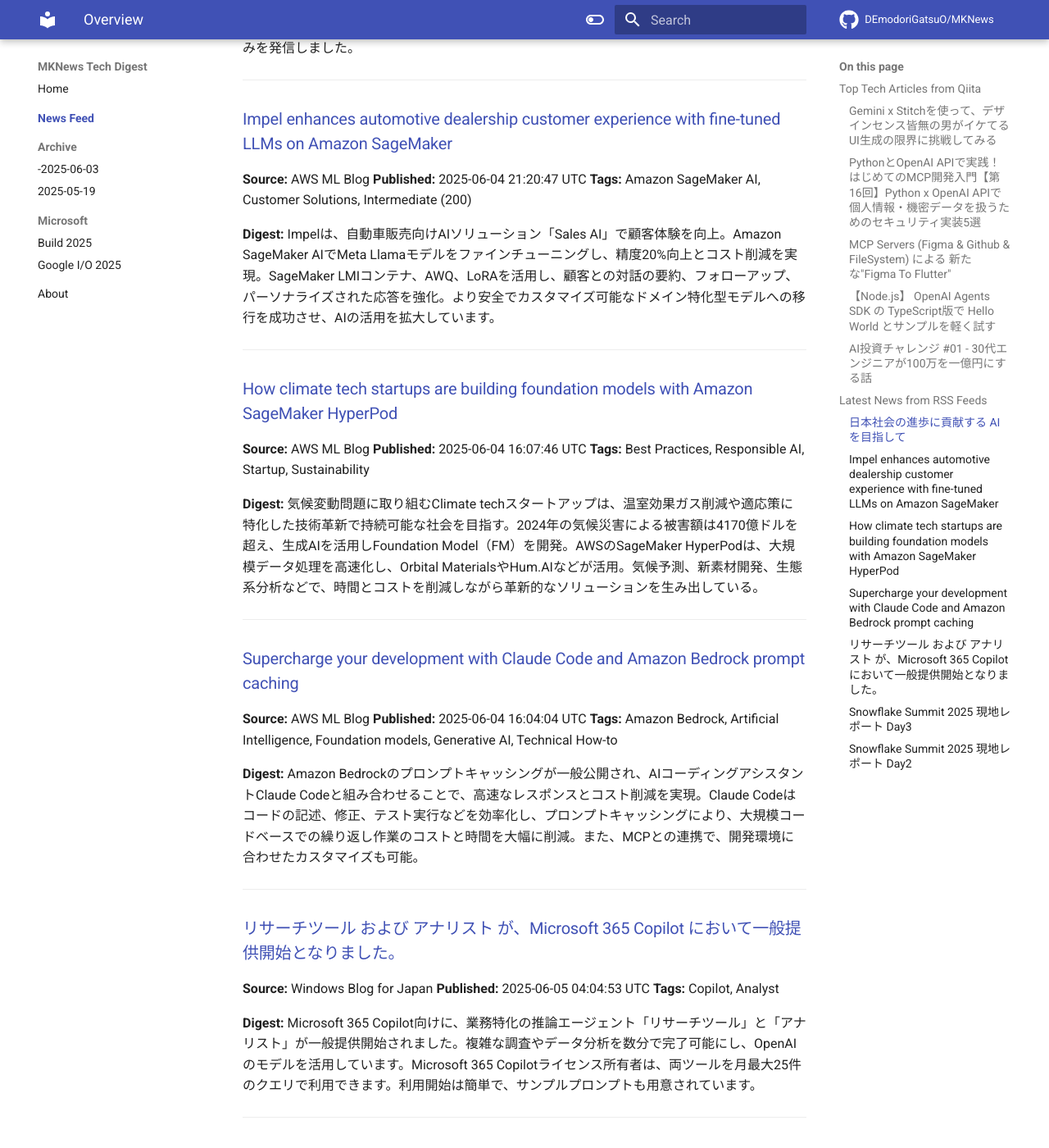
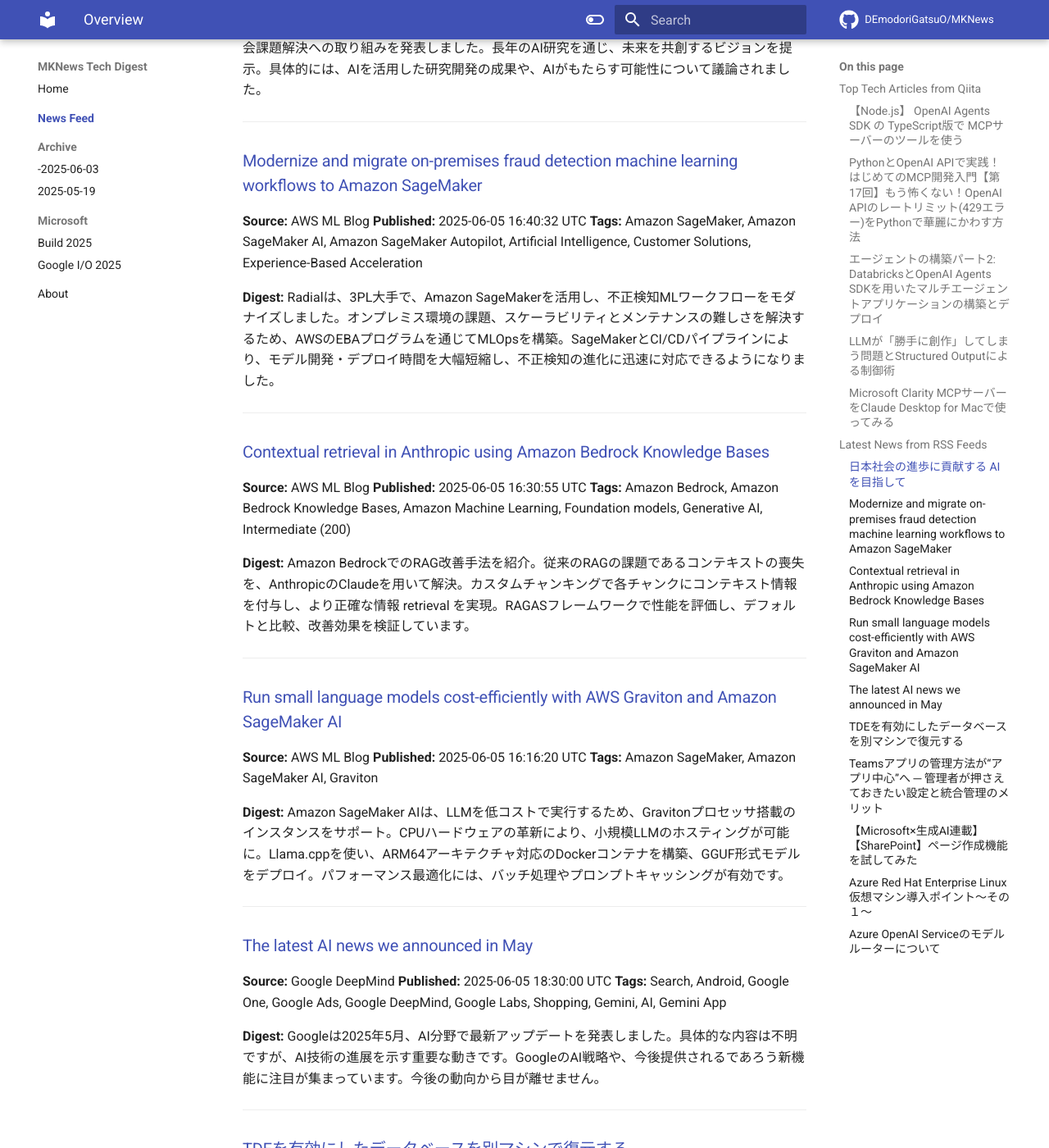
Before and after one commit to DEmodoriGatsuO/MKNews, an MkDocs documentation site: the page built from docs/news/index.md, in a window 1280 px wide and 1400 px high, scrolled down 1789 px. Shown: the whole window at 82% size. Built offline with MkDocs 1.6.1 and Material for MkDocs 9.7.7, drawn with Linux system fonts in a browser that asks for light colours; comment, search, counter and statistics services are not loaded; some of the changed text lies outside the part shown.

Commit message:
Automated AI Tech Digest - 2025-06-06

```diff
--- a/docs/news/index.md
+++ b/docs/news/index.md
@@ -1,56 +1,56 @@
-# AI Tech Trends Digest (2025-06-05)
+# AI Tech Trends Digest (2025-06-06)
 
 
 ## Top Tech Articles from Qiita
 
 
-### [Gemini x Stitchを使って、デザインセンス皆無の男がイケてるUI生成の限界に挑戦してみる](https://qiita.com/zawatti/items/aa761adbb4829c0f89d4)
-**Published:** 2025-06-04 23:58:24 UTC
-**Likes:** 5
-**Tags:** UI, Gemini, 生成AI, Sticth, nolimit
+### [【Node.js】 OpenAI Agents SDK の TypeScript版で MCPサーバーのツールを使う](https://qiita.com/youtoy/items/c2215b5bf2c903fc62bc)
+**Published:** 2025-06-05 16:10:13 UTC
+**Likes:** 1
+**Tags:** JavaScript, Node.js, MCP, OpenAI, OpenAIAgentsSDK
 
 **Digest:**
-GoogleのUI生成ツール「Stitch」で非デザイナーがUI生成に挑戦。Geminiとの壁打ちで「イケてるUI」の定義を深め、ユーザーの目的を明確化。枕販売サイトのUIをStitchで生成し、トップページと商品詳細ページを作成。V0でも試すと指示に従ったUIが生成され、AIとの協働でイケてるUIの要件定義が成功した。
+OpenAIのTypeScript版 Agents SDKとMCPサーバーを組み合わせた試用記事。既存のPython版SDKとの比較や、公式サンプルを参考に、ファイルシステム操作を試行。ファイル作成、内容の要約など指示通り動作し、成功。プロンプトの工夫で精度向上も。GPT-4oなどの新モデルも試したい。
 
 ---
 
-### [PythonとOpenAI APIで実践！はじめてのMCP開発入門【第16回】Python x OpenAI APIで個人情報・機密データを扱うためのセキュリティ実装5選](https://qiita.com/QueryPie/items/03b575921448fdc1c7a3)
-**Published:** 2025-06-04 14:56:02 UTC
-**Likes:** 5
+### [PythonとOpenAI APIで実践！はじめてのMCP開発入門【第17回】もう怖くない！OpenAI APIのレートリミット(429エラー)をPythonで華麗にかわす方法](https://qiita.com/QueryPie/items/189b9b222ae07b31dc3d)
+**Published:** 2025-06-05 14:42:44 UTC
+**Likes:** 1
 **Tags:** Python, AI, MCP, LLM, ModelContextProtocol
 
 **Digest:**
-PythonとOpenAI APIを用いたAIアプリ開発のセキュリティについて解説。個人情報保護法を意識し、データマスキングや仮名化による無害化、コンテキスト管理でのデータ最小化、OpenAIのオプトアウト申請やAzure OpenAIの検討を推奨。APIキーをサーバーサイドで管理し、ロギングと異常検知も重要。最終チェックリストも提示し、安全なAI開発を促しています。
+OpenAI APIのレートリミット対策として、PythonとOpenAI APIを用いた実践的なテクニックを解説。第17回では、429エラーへの対応として、エクスポネンシャルバックオフとジッターを実装、リトライストームを回避する戦略を紹介。APIの利用上限確認やキューイング、非同期処理、キャッシュ活用など、設計上の工夫も提示。次回はGPTモデルの最適化について。
 
 ---
 
-### [MCP Servers (Figma & Github & FileSystem) による 新たな"Figma To Flutter"](https://qiita.com/eno49conan/items/8435128f6632db69836f)
-**Published:** 2025-06-04 10:42:02 UTC
-**Likes:** 4
-**Tags:** AI, Flutter, MCP, Figma, Claude
+### [エージェントの構築パート2: DatabricksとOpenAI Agents SDKを用いたマルチエージェントアプリケーションの構築とデプロイ](https://qiita.com/taka_yayoi/items/43ce628d2b97e5c1f094)
+**Published:** 2025-06-06 05:31:21 UTC
+**Likes:** 0
+**Tags:** マルチエージェントシステム, OpenAI, Databricks, エージェント
 
 **Digest:**
-MCP（Model Context Protocol）を活用し、Figma、Github、ローカルファイルシステムを連携させる開発フローを構築。Claude DesktopでFigma UIを基にFlutterコードを生成し、Github Issueを参照してローカルファイルを更新。開発初期は指示不足で課題も、詳細指示とGithub MCP導入で改善。FigmaとGithub設定後、簡潔な指示でコード生成に成功。
+DatabricksとOpenAIを活用したマルチエージェントアプリ構築を紹介。単一エージェントの限界を克服し、**データインテリジェンス**と**マーケットインテリジェンス**を組み合わせ、連携するマルチエージェントシステムを構築。トリアージ、エンタープライズ、マーケットの各エージェントが協調し、複雑な質問に対応。CLIツールとStreamlitアプリでアクセス可能。**代理認証**によりデータガバナンスを強化、企業データへの安全なアクセスを実現。
 
 ---
 
-### [【Node.js】 OpenAI Agents SDK の TypeScript版で Hello World とサンプルを軽く試す](https://qiita.com/youtoy/items/0972e1f4ba5213f76cb1)
-**Published:** 2025-06-04 16:04:31 UTC
-**Likes:** 2
-**Tags:** JavaScript, Node.js, OpenAI, AIエージェント, OpenAIAgentsSDK
+### [LLMが「勝手に創作」してしまう問題とStructured Outputによる制御術](https://qiita.com/_shun/items/a1bee37843a15f182430)
+**Published:** 2025-06-06 04:35:10 UTC
+**Likes:** 0
+**Tags:** pydantic, データ品質, LLM, システム統合, StructuredOutputs
 
 **Digest:**
-OpenAI Agents SDK の TypeScript版を試した話。まず、公式ポストと日本語対応のドキュメントを紹介。Python版の経験を踏まえ、TypeScript版で「Hello World」を実行し、`@openai/agents` をインストール。APIキー設定後、サンプルコードで俳句作成を試みる。さらに、github のサンプルから関数を使った例を試し、東京とニューヨークの天気情報を取得。最終的に、TypeScript版の可能性を確認し、今後の試用を示唆している。
+LLMの創造性ゆえに生じる、意図しない出力やデータ形式の逸脱が問題に。Structured Outputという「出力の檻」を設け、JSON Schema等で形式を厳格に定義することで、データの整合性確保と品質管理を実現。PydanticとOpenAIの組み合わせが有効。パフォーマンスへの影響や、創造性が必要な場面との使い分けも重要。
 
 ---
 
-### [AI投資チャレンジ #01 - 30代エンジニアが100万を一億円にする話](https://qiita.com/aug/items/8b62dfe37c097355f0be)
-**Published:** 2025-06-04 13:57:39 UTC
-**Likes:** 2
-**Tags:** ポエム, AI, 生成AI, Claude, DeepResearch
+### [Microsoft  Clarity MCPサーバーをClaude Desktop for Macで使ってみる](https://qiita.com/hosaka_/items/dbe68c95a85d69ba7bca)
+**Published:** 2025-06-06 02:28:16 UTC
+**Likes:** 0
+**Tags:** Microsoft, MCP, GA4, Claude, ClaudeDesktop
 
 **Digest:**
-30代ITエンジニアaug氏が、AI投資で100万円を3年で1億円にする計画を開始。20代のFX失敗から学び、AI活用を決意。Claude 4を選び、Deep Researchでネットキャッシュ比率に着目した投資手法を構築。スクリーニングで23社の小型株を発見し、PCや証券口座を準備。AI分析と人間判断を組み合わせ、目標達成を目指す。
+Microsoft Clarityの無料Web分析ツールをClaude Desktopで活用する実験。Clarity MCPサーバーを導入し、APIトークン取得や設定を経て、メディア別流入分析に成功。しかし、特定ページの詳細分析は困難で、ClarityのAPI制約から複雑な分析は難しいと判明。GA4のMCPサーバー自作も示唆。
 
 ---
 
@@ -63,66 +63,96 @@
 **Tags:** AI
 
 **Digest:**
-Googleが、生成AIなど最先端技術で社会課題解決を目指すイベント「The Beyond Series: Research@Tokyo」を開催。東京で、AIを活用した未来共創をテーマに研究開発を紹介しました。長年のAI研究を基盤とし、社会への貢献を展望。AIの可能性を広げ、未来を共創する取り組みを発信しました。
+本日、Googleは東京で「The Beyond Series」を開催し、生成AIなど最先端技術による社会課題解決への取り組みを発表しました。長年のAI研究を通じ、未来を共創するビジョンを提示。具体的には、AIを活用した研究開発の成果や、AIがもたらす可能性について議論されました。
 
 ---
 
-### [Impel enhances automotive dealership customer experience with fine-tuned LLMs on Amazon SageMaker](https://aws.amazon.com/blogs/machine-learning/impel-enhances-automotive-dealership-customer-experience-with-fine-tuned-llms-on-amazon-sagemaker/)
+### [Modernize and migrate on-premises fraud detection machine learning workflows to Amazon SageMaker](https://aws.amazon.com/blogs/machine-learning/modernize-and-migrate-on-premises-fraud-detection-machine-learning-workflows-to-amazon-sagemaker/)
 **Source:** AWS ML Blog
-**Published:** 2025-06-04 21:20:47 UTC
-**Tags:** Amazon SageMaker AI, Customer Solutions, Intermediate (200)
+**Published:** 2025-06-05 16:40:32 UTC
+**Tags:** Amazon SageMaker, Amazon SageMaker AI, Amazon SageMaker Autopilot, Artificial Intelligence, Customer Solutions, Experience-Based Acceleration
 
 **Digest:**
-Impelは、自動車販売向けAIソリューション「Sales AI」で顧客体験を向上。Amazon SageMaker AIでMeta Llamaモデルをファインチューニングし、精度20%向上とコスト削減を実現。SageMaker LMIコンテナ、AWQ、LoRAを活用し、顧客との対話の要約、フォローアップ、パーソナライズされた応答を強化。より安全でカスタマイズ可能なドメイン特化型モデルへの移行を成功させ、AIの活用を拡大しています。
+Radialは、3PL大手で、Amazon SageMakerを活用し、不正検知MLワークフローをモダナイズしました。オンプレミス環境の課題、スケーラビリティとメンテナンスの難しさを解決するため、AWSのEBAプログラムを通じてMLOpsを構築。SageMakerとCI/CDパイプラインにより、モデル開発・デプロイ時間を大幅短縮し、不正検知の進化に迅速に対応できるようになりました。
 
 ---
 
-### [How climate tech startups are building foundation models with Amazon SageMaker HyperPod](https://aws.amazon.com/blogs/machine-learning/how-climate-tech-startups-are-building-foundation-models-with-amazon-sagemaker-hyperpod/)
+### [Contextual retrieval in Anthropic using Amazon Bedrock Knowledge Bases](https://aws.amazon.com/blogs/machine-learning/contextual-retrieval-in-anthropic-using-amazon-bedrock-knowledge-bases/)
 **Source:** AWS ML Blog
-**Published:** 2025-06-04 16:07:46 UTC
-**Tags:** Best Practices, Responsible AI, Startup, Sustainability
+**Published:** 2025-06-05 16:30:55 UTC
+**Tags:** Amazon Bedrock, Amazon Bedrock Knowledge Bases, Amazon Machine Learning, Foundation models, Generative AI, Intermediate (200)
 
 **Digest:**
-気候変動問題に取り組むClimate techスタートアップは、温室効果ガス削減や適応策に特化した技術革新で持続可能な社会を目指す。2024年の気候災害による被害額は4170億ドルを超え、生成AIを活用しFoundation Model（FM）を開発。AWSのSageMaker HyperPodは、大規模データ処理を高速化し、Orbital MaterialsやHum.AIなどが活用。気候予測、新素材開発、生態系分析などで、時間とコストを削減しながら革新的なソリューションを生み出している。
+Amazon BedrockでのRAG改善手法を紹介。従来のRAGの課題であるコンテキストの喪失を、AnthropicのClaudeを用いて解決。カスタムチャンキングで各チャンクにコンテキスト情報を付与し、より正確な情報 retrieval を実現。RAGASフレームワークで性能を評価し、デフォルトと比較、改善効果を検証しています。
 
 ---
 
-### [Supercharge your development with Claude Code and Amazon Bedrock prompt caching](https://aws.amazon.com/blogs/machine-learning/supercharge-your-development-with-claude-code-and-amazon-bedrock-prompt-caching/)
+### [Run small language models cost-efficiently with AWS Graviton and Amazon SageMaker AI](https://aws.amazon.com/blogs/machine-learning/run-small-language-models-cost-efficiently-with-aws-graviton-and-amazon-sagemaker-ai/)
 **Source:** AWS ML Blog
-**Published:** 2025-06-04 16:04:04 UTC
-**Tags:** Amazon Bedrock, Artificial Intelligence, Foundation models, Generative AI, Technical How-to
+**Published:** 2025-06-05 16:16:20 UTC
+**Tags:** Amazon SageMaker, Amazon SageMaker AI, Graviton
 
 **Digest:**
-Amazon Bedrockのプロンプトキャッシングが一般公開され、AIコーディングアシスタントClaude Codeと組み合わせることで、高速なレスポンスとコスト削減を実現。Claude Codeはコードの記述、修正、テスト実行などを効率化し、プロンプトキャッシングにより、大規模コードベースでの繰り返し作業のコストと時間を大幅に削減。また、MCPとの連携で、開発環境に合わせたカスタマイズも可能。
+Amazon SageMaker AIは、LLMを低コストで実行するため、Gravitonプロセッサ搭載のインスタンスをサポート。CPUハードウェアの革新により、小規模LLMのホスティングが可能に。Llama.cppを使い、ARM64アーキテクチャ対応のDockerコンテナを構築、GGUF形式モデルをデプロイ。パフォーマンス最適化には、バッチ処理やプロンプトキャッシングが有効です。
 
 ---
 
-### [リサーチツール および アナリスト が、Microsoft 365 Copilot において一般提供開始となりました。](https://blogs.windows.com/japan/2025/06/05/researcher-and-analyst-are-now-generally-available-in-microsoft-365-copilot/)
-**Source:** Windows Blog for Japan
-**Published:** 2025-06-05 04:04:53 UTC
-**Tags:** Copilot, Analyst
+### [The latest AI news we announced in May](https://blog.google/technology/ai/google-ai-updates-may-2025/)
+**Source:** Google DeepMind
+**Published:** 2025-06-05 18:30:00 UTC
+**Tags:** Search, Android, Google One, Google Ads, Google DeepMind, Google Labs, Shopping, Gemini, AI, Gemini App
 
 **Digest:**
-Microsoft 365 Copilot向けに、業務特化の推論エージェント「リサーチツール」と「アナリスト」が一般提供開始されました。複雑な調査やデータ分析を数分で完了可能にし、OpenAIのモデルを活用しています。Microsoft 365 Copilotライセンス所有者は、両ツールを月最大25件のクエリで利用できます。利用開始は簡単で、サンプルプロンプトも用意されています。
+Googleは2025年5月、AI分野で最新アップデートを発表しました。具体的な内容は不明ですが、AI技術の進展を示す重要な動きです。GoogleのAI戦略や、今後提供されるであろう新機能に注目が集まっています。今後の動向から目が離せません。
 
 ---
 
-### [Snowflake Summit 2025 現地レポート Day3](https://blog.jbs.co.jp/entry/2025/06/05/132608)
+### [TDEを有効にしたデータベースを別マシンで復元する](https://blog.jbs.co.jp/entry/2025/06/06/143258)
 **Source:** JBS Blog
-**Published:** 2025-06-05 04:26:08 UTC
-**Tags:** Snowflake, dbt
+**Published:** 2025-06-06 05:32:58 UTC
+**Tags:** SQLデータベース, SQL Server, RDBMS
 
 **Digest:**
-Snowflake Summit 2024現地レポート、Data＆AI事業部の谷尾がお届けします。3日目は、Capital OneによるApache Iceberg活用や、Cortex AISQL、Native Semantic Viewsなど高度な分析に関する新機能発表がありました。熱気に溢れる会場の様子や、Keynote、ランチの様子も報告します。
+TDE（透過的データ暗号化）を有効にしたデータベースを、別のマシンで復元しようとしたところ、通常の手順ではうまくいかない問題が発生しました。原因を調査した結果、TDE有効時の復元には特別な手順が必要だと判明しました。
 
 ---
 
-### [Snowflake Summit 2025 現地レポート Day2](https://blog.jbs.co.jp/entry/2025/06/04/192910)
+### [Teamsアプリの管理方法が“アプリ中心”へ ─ 管理者が押さえておきたい設定と統合管理のメリット](https://blog.jbs.co.jp/entry/2025/06/06/101104)
 **Source:** JBS Blog
-**Published:** 2025-06-04 10:29:10 UTC
-**Tags:** snowflake
+**Published:** 2025-06-06 01:11:04 UTC
+**Tags:** Microsoft Teams, Microsoft 365, Tech
 
 **Digest:**
-Snowflake Summit 2025 in サンフランシスコ現地レポート。Data&AI事業部の和村氏が参加し、6/2-5の4日間で開催中。500以上のセッションと190以上のパートナーが集結する大規模イベントです。2日目の様子を伝えます。Platform Keynoteや、ANOMALIES、ADAPTIVE COMPUTE、SIMPLIFIED INGEST、PRICING、SNOWFLAKE HORIZONなどのキーワードが並び、今後のSnowflakeの進化に期待が高まります。
+Microsoft Teamsアプリ管理が進化！アプリ中心管理で変更点や新機能が登場。Microsoft 365アプリとの統一管理も実現し、Teamsアプリの効率的な運用が可能に。今後は、Teamsアプリの管理が一層スムーズになるでしょう。
 
 ---
+
+### [【Microsoft×生成AI連載】【SharePoint】ページ作成機能を試してみた](https://blog.jbs.co.jp/entry/2025/06/06/090303)
+**Source:** JBS Blog
+**Published:** 2025-06-06 00:03:03 UTC
+**Tags:** Copilot, Microsoft Copilot, Microsoft 365 Copilot, 生成AI, Microsoft×生成AI連載, SharePoint
+
+**Digest:**
+Microsoft SharePoint OnlineでCopilotのページ作成機能を試用した連載記事です。テンプレートまたはプロンプトからページを作成し、その利用シーン、メリット、注意点を解説しています。過去の連載記事へのリンクもあり、SharePointでのCopilot活用法が網羅的に紹介されています。
+
+---
+
+### [Azure Red Hat Enterprise Linux 仮想マシン導入ポイント～その１～](https://blog.jbs.co.jp/entry/2025/06/05/163208)
+**Source:** JBS Blog
+**Published:** 2025-06-05 07:32:08 UTC
+**Tags:** Azure, Linux, RHEL
+
+**Digest:**
+Azure上のRHEL VMは、**Red Hat** のライセンスとサポートが利用可能です。**カスタマーポータル** からの情報収集や、**Red Hat Insights** によるシステム状態の確認が重要です。これらツールを活用することで、デプロイ後の運用を効率化し、安定稼働を実現できます。
+
+---
+
+### [Azure OpenAI Serviceのモデルルーターについて](https://blog.jbs.co.jp/entry/2025/06/05/150734)
+**Source:** JBS Blog
+**Published:** 2025-06-05 06:07:34 UTC
+**Tags:** AI, Azure, Azure OpenAI, LLM, Tech, 生成AI, 大規模言語モデル
+
+**Digest:**
+Azure OpenAI Serviceのモデルルーター機能を試用した記録です。この機能は、複数のモデルの中から最適なモデルを自動選択し、タスク実行を効率化します。記事では、モデルルーターの構成方法や具体的な利用例、得られた知見などを中心に解説します。
+
+---
```
